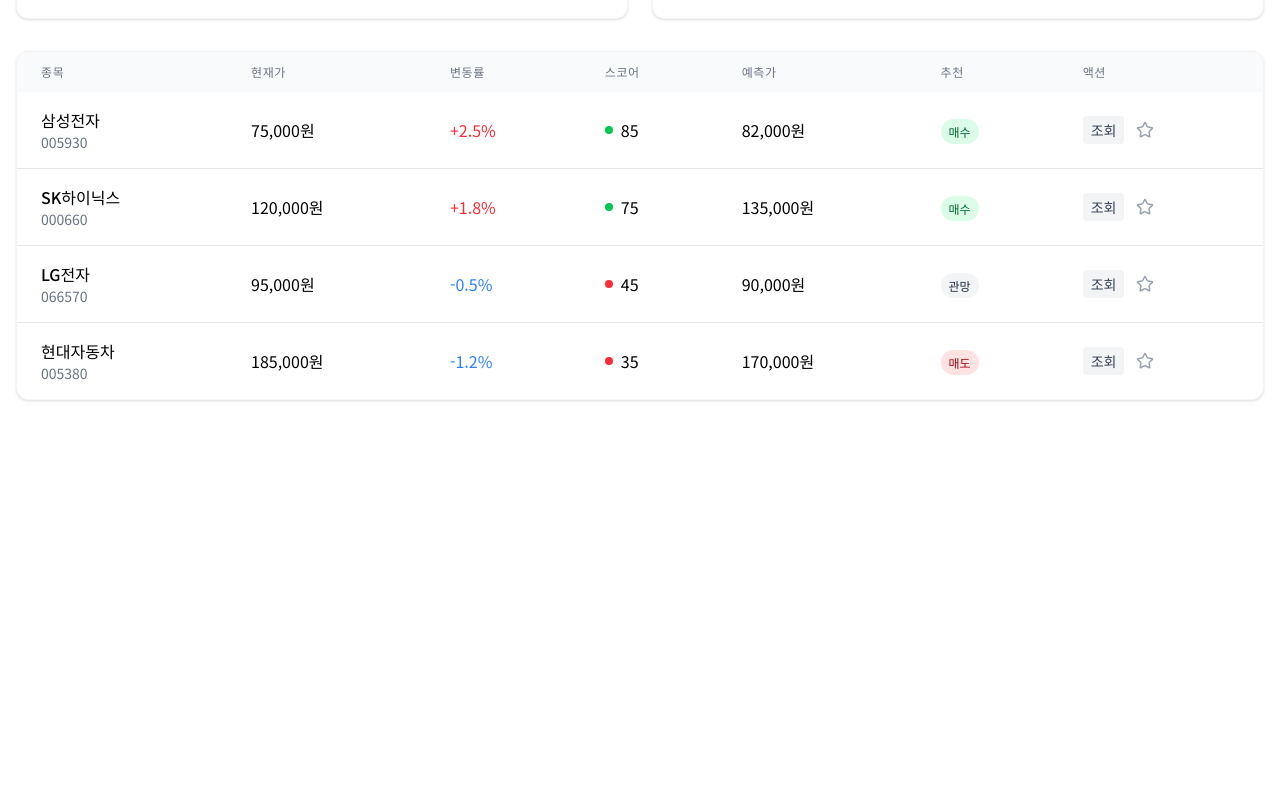
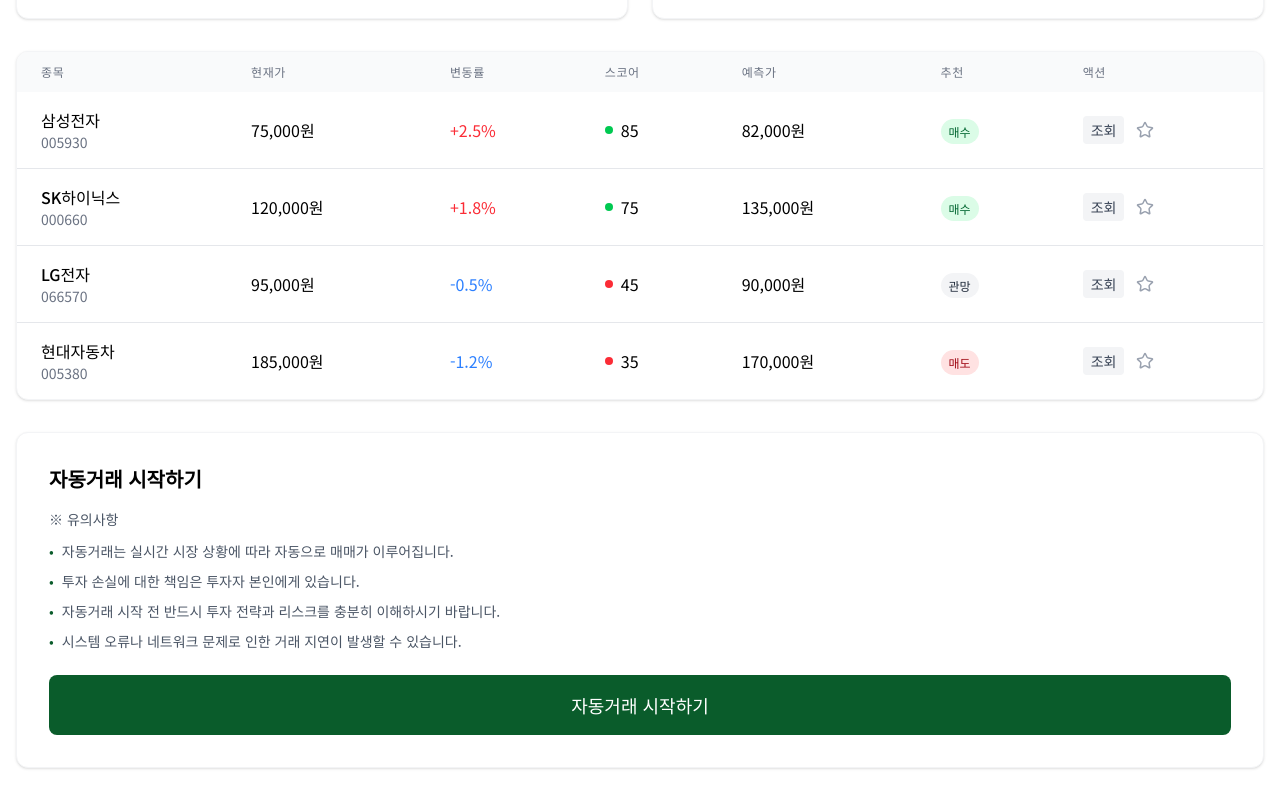
Before and after one commit to BALLFiN/BALLFiN-FE, a React (Vite) app: page /stock in a window 1280 px wide. Shown: the part 453-1253 px from the top of the page. Before the commit the page ends 885 px from the top, so only its background shows below. Built offline with nearby package versions, Linux system fonts and the light colour scheme; no server answers; a web font is replaced by a local one.

Commit message:
✨: 자동거래 페이지 라우팅 및 이동 버튼 추가

```diff
--- a/src/App.tsx
+++ b/src/App.tsx
@@ -8,8 +8,9 @@ import StockDetailPage from "@/pages/stock/StockDetailPage";
 import LoginPage from "@/pages/auth/loginPage";
 import SignUpPage from "@/pages/auth/signUpPage";
 import MyPage from "@/pages/auth/myPage";
+const queryClient = new QueryClient();
 import { QueryClient, QueryClientProvider } from "@tanstack/react-query";
-const queryClient = new QueryClient();
+import TransactionPage from "@/pages/transaction/TransactionPage";
 function App() {
   return (
     <QueryClientProvider client={queryClient}>
@@ -26,6 +27,7 @@ function App() {
               <Route path="/login" element={<LoginPage />} />
               <Route path="/signup" element={<SignUpPage />} />
               <Route path="/mypage" element={<MyPage />} />
+              <Route path="/transaction" element={<TransactionPage />} />
             </Routes>
           </main>
         </div>
--- a/src/pages/stock/stockPage.tsx
+++ b/src/pages/stock/stockPage.tsx
@@ -432,6 +432,49 @@ export default function StockPage() {
           </tbody>
         </table>
       </div>
+
+      {/* 자동거래 시작 버튼 */}
+      <div className="mt-8 p-8 bg-white rounded-xl shadow-sm border border-gray-100">
+        <div className="mb-6">
+          <h3 className="text-xl font-semibold mb-4">자동거래 시작하기</h3>
+          <div className="text-sm text-gray-600">
+            <p className="font-medium mb-3">※ 유의사항</p>
+            <ul className="space-y-2.5">
+              <li className="flex items-start">
+                <span className="text-[#0A5C2B] mr-2">•</span>
+                <span>
+                  자동거래는 실시간 시장 상황에 따라 자동으로 매매가
+                  이루어집니다.
+                </span>
+              </li>
+              <li className="flex items-start">
+                <span className="text-[#0A5C2B] mr-2">•</span>
+                <span>투자 손실에 대한 책임은 투자자 본인에게 있습니다.</span>
+              </li>
+              <li className="flex items-start">
+                <span className="text-[#0A5C2B] mr-2">•</span>
+                <span>
+                  자동거래 시작 전 반드시 투자 전략과 리스크를 충분히 이해하시기
+                  바랍니다.
+                </span>
+              </li>
+              <li className="flex items-start">
+                <span className="text-[#0A5C2B] mr-2">•</span>
+                <span>
+                  시스템 오류나 네트워크 문제로 인한 거래 지연이 발생할 수
+                  있습니다.
+                </span>
+              </li>
+            </ul>
+          </div>
+        </div>
+        <button
+          onClick={() => navigate("/transaction")}
+          className="w-full py-4 text-lg font-medium bg-[#0A5C2B] text-white rounded-lg hover:bg-[#084825] transition-colors"
+        >
+          자동거래 시작하기
+        </button>
+      </div>
     </div>
   );
 }
```
